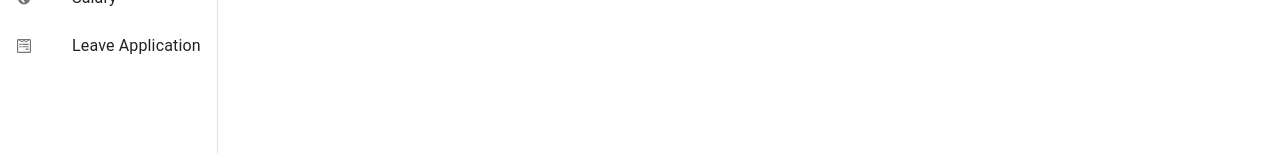
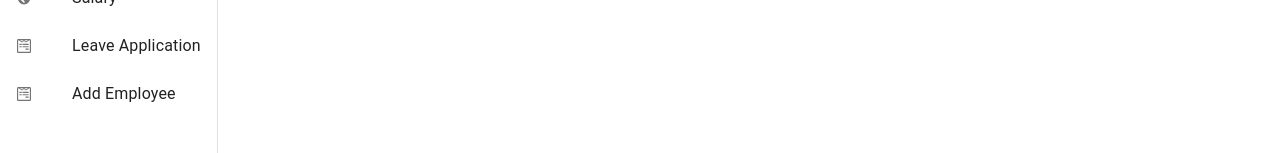
Before and after one commit to MRDJsekhar/hrm-frontend, a React (Create React App) app: page /home in a window 1280 px wide. Shown: the part 147-300 px from the top of the page. Built offline with nearby package versions, Linux system fonts and the light colour scheme.

Commit message:
Update Sidebar.js

```diff
--- a/src/components/Sidebar.js
+++ b/src/components/Sidebar.js
@@ -3,6 +3,7 @@ import React from 'react';
 import { makeStyles } from '@mui/styles';
 import { FaUserAlt } from 'react-icons/fa';
 import { FaUserTie } from 'react-icons/fa';
+import { FiUserPlus}from 'react-icons/fi'
 import { HiCurrencyRupee } from 'react-icons/hi';
 import { FaWpforms } from 'react-icons/fa';
 import { useNavigate } from 'react-router';
@@ -31,6 +32,11 @@ const Sidebar = () => {
 			text: 'Leave Application',
 			icon: <FaWpforms />,
 			onClick: () => navigate('/leaveapplication')
+		},
+		{
+			text: 'Add Employee',
+			icon: <FaWpforms />,
+			onClick: () => navigate('/addemployee')
 		}
 	];
 	return (
```
